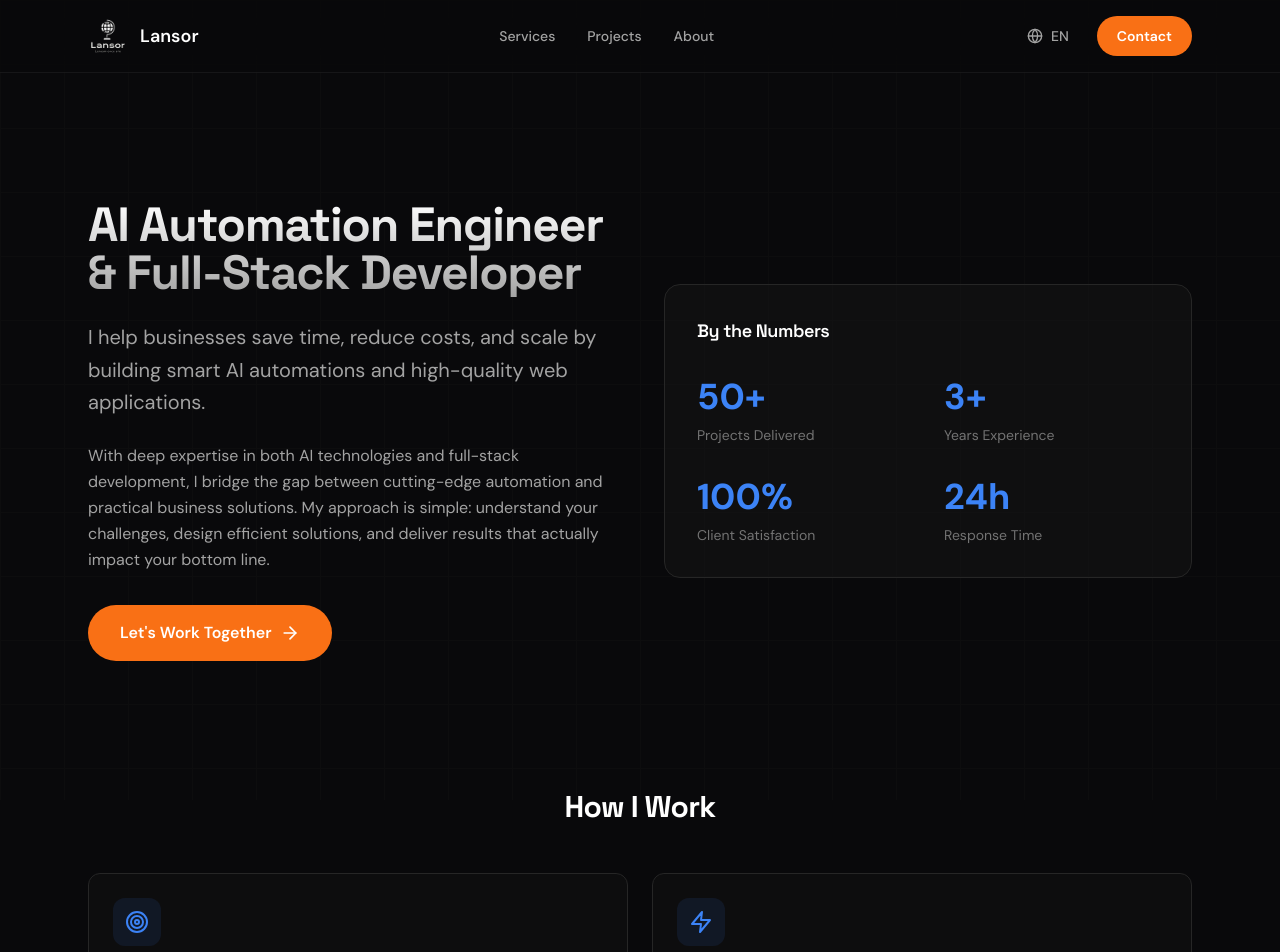
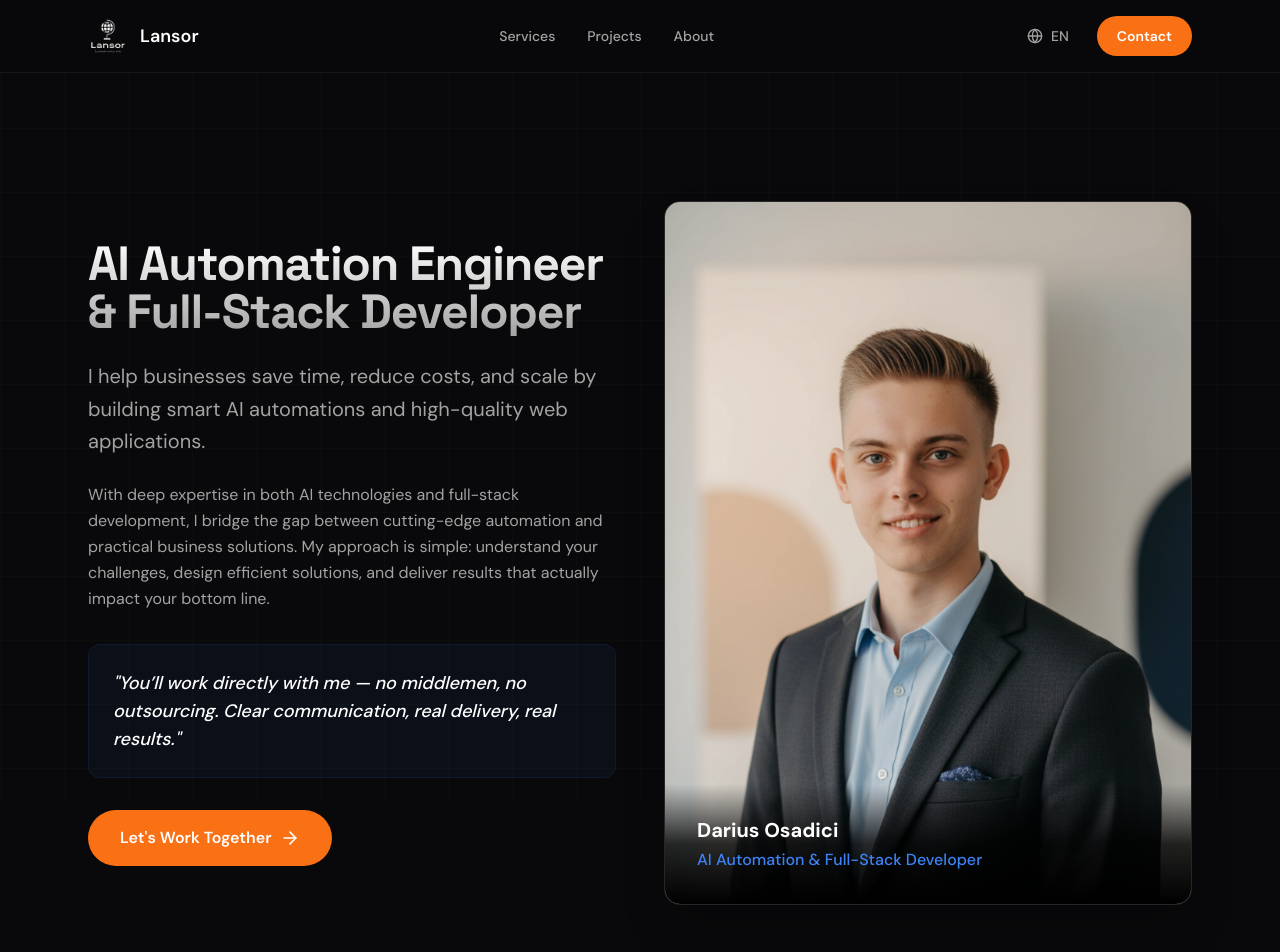
Before and after one commit to Dariusan3/LansorWebAgency, a Next.js app: page /en/about in a window 1280 px wide. Shown: the top 952 px of the page. Built offline with nearby package versions, Linux system fonts and the light colour scheme.

Commit message:
Added a photo of myself

```diff
--- a/app/[locale]/about/page.tsx
+++ b/app/[locale]/about/page.tsx
@@ -2,6 +2,7 @@
 
 import { Code, Bot, Zap, Target, ArrowRight } from "lucide-react";
 import Link from "next/link";
+import Image from "next/image";
 import Navbar from "@/components/navbar";
 import Footer from "@/components/footer";
 import { useLocale, useTranslations } from "next-intl";
@@ -102,6 +103,12 @@ export default function AboutPage() {
                 <p className="text-neutral-400 mb-8 leading-relaxed">
                   {t("description")}
                 </p>
+
+                <div className="mb-8 p-6 bg-primary/5 rounded-xl border border-primary/10">
+                  <p className="text-lg font-medium text-white italic">
+                    "{t("profile.manifesto")}"
+                  </p>
+                </div>
                 <Link
                   href={`/${locale}/contact`}
                   className="inline-flex items-center gap-2 px-8 py-4 bg-accent hover:bg-accent/90 text-white font-semibold rounded-full transition-all duration-300"
@@ -112,24 +119,43 @@ export default function AboutPage() {
               </div>
 
               {/* Stats Card */}
-              <div className="bg-neutral-900/50 border border-neutral-800 rounded-2xl p-8">
-                <h2 className="text-lg font-semibold text-white mb-8">
-                  {t("byTheNumbers")}
-                </h2>
-                <div className="grid grid-cols-2 gap-8">
+              {/* Profile Image */}
+              <div className="relative aspect-[3/4] w-full max-w-md mx-auto lg:max-w-none rounded-2xl overflow-hidden border border-neutral-800 shadow-2xl bg-neutral-900">
+                <Image
+                  src="/darius-profile.png"
+                  alt="Darius Osadici"
+                  fill
+                  className="object-cover hover:scale-105 transition-transform duration-700"
+                  sizes="(max-width: 1024px) 100vw, 50vw"
+                  priority
+                />
+                <div className="absolute bottom-0 left-0 right-0 p-8 bg-gradient-to-t from-black via-black/80 to-transparent">
+                  <p className="text-xl font-bold text-white mb-1">
+                    Darius Osadici
+                  </p>
+                  <p className="text-primary font-medium">
+                    {t("profile.role")}
+                  </p>
+                </div>
+              </div>
+            </div>
+          </section>
+
+          {/* Stats Section */}
+          <section className="bg-neutral-900/30 border-y border-neutral-800 backdrop-blur-sm">
+            <div className="max-w-6xl mx-auto px-6 py-12">
+              <div className="grid grid-cols-2 md:grid-cols-4 gap-8 text-center">
                 <div>
                   <div className="text-4xl font-bold text-primary mb-2">
                     50+
                   </div>
-                    <div className="text-sm text-neutral-500">
+                  <div className="text-sm text-neutral-400">
                     {t("projectsDelivered")}
                   </div>
                 </div>
                 <div>
-                    <div className="text-4xl font-bold text-primary mb-2">
-                      3+
-                    </div>
-                    <div className="text-sm text-neutral-500">
+                  <div className="text-4xl font-bold text-primary mb-2">3+</div>
+                  <div className="text-sm text-neutral-400">
                     {t("yearsExperience")}
                   </div>
                 </div>
@@ -137,7 +163,7 @@ export default function AboutPage() {
                   <div className="text-4xl font-bold text-primary mb-2">
                     100%
                   </div>
-                    <div className="text-sm text-neutral-500">
+                  <div className="text-sm text-neutral-400">
                     {t("clientSatisfaction")}
                   </div>
                 </div>
@@ -145,9 +171,8 @@ export default function AboutPage() {
                   <div className="text-4xl font-bold text-primary mb-2">
                     24h
                   </div>
-                    <div className="text-sm text-neutral-500">
+                  <div className="text-sm text-neutral-400">
                     {t("responseTime")}
-                    </div>
                   </div>
                 </div>
               </div>
--- a/components/sections/hero-section.tsx
+++ b/components/sections/hero-section.tsx
@@ -1,6 +1,7 @@
 "use client";
 
 import Link from "next/link";
+import Image from "next/image";
 import { useLocale, useTranslations } from "next-intl";
 import { Spotlight } from "@/components/ui/spotlight";
 import { ArrowRight, Sparkles } from "lucide-react";
@@ -20,9 +21,20 @@ const HeroSection = () => {
       {/* Content */}
       <div className="relative z-10 max-w-5xl mx-auto px-6 text-center">
         {/* Badge */}
-        <div className="inline-flex items-center gap-2 px-4 py-2 rounded-full border border-primary/30 bg-primary/10 mb-8">
-          <Sparkles className="w-4 h-4 text-primary" />
-          <span className="text-sm text-neutral-300">{t("badge")}</span>
+        {/* Trust Badge */}
+        <div className="inline-flex items-center gap-2 pr-4 pl-1 py-1 rounded-full border border-primary/30 bg-primary/10 mb-8 overflow-hidden hover:border-primary/50 transition-colors cursor-default">
+          <div className="relative w-8 h-8 rounded-full overflow-hidden border border-primary/20">
+            <Image
+              src="/darius-profile.png"
+              alt="Darius Osadici"
+              fill
+              className="object-cover"
+              sizes="32px"
+            />
+          </div>
+          <span className="text-sm font-medium text-neutral-200">
+            {t("trustBadge")}
+          </span>
         </div>
 
         {/* Main Headline */}
--- a/messages/en.json
+++ b/messages/en.json
@@ -17,6 +17,7 @@
     "contact": "Contact"
   },
   "hero": {
+    "trustBadge": "Built by a real developer — not an agency template",
     "badge": "AI-Powered Solutions for Modern Businesses",
     "title1": "AI Automation & Web Development",
     "title2": "That Scales Your Business",
@@ -201,6 +202,10 @@
     "errorMessage": "Something went wrong. Please try again."
   },
   "about": {
+    "profile": {
+      "role": "AI Automation & Full-Stack Developer",
+      "manifesto": "You’ll work directly with me — no middlemen, no outsourcing. Clear communication, real delivery, real results."
+    },
     "title": "AI Automation Engineer & Full-Stack Developer",
     "intro": "I help businesses save time, reduce costs, and scale by building smart AI automations and high-quality web applications.",
     "description": "With deep expertise in both AI technologies and full-stack development, I bridge the gap between cutting-edge automation and practical business solutions. My approach is simple: understand your challenges, design efficient solutions, and deliver results that actually impact your bottom line.",
--- a/messages/ro.json
+++ b/messages/ro.json
@@ -17,6 +17,7 @@
     "contact": "Contact"
   },
   "hero": {
+    "trustBadge": "Construit de un dezvoltator real — nu un model de agenție",
     "badge": "Soluții AI pentru Afaceri Moderne",
     "title1": "Automatizare AI & Dezvoltare Web",
     "title2": "Care Îți Scalează Afacerea",
@@ -201,6 +202,10 @@
     "errorMessage": "Ceva nu a mers bine. Te rugăm să încerci din nou."
   },
   "about": {
+    "profile": {
+      "role": "Automatizare AI & Dezvoltator Full-Stack",
+      "manifesto": "Vei lucra direct cu mine — fără intermediari, fără outsourcing. Comunicare clară, livrare reală, rezultate reale."
+    },
     "title": "Inginer Automatizare AI & Dezvoltator Full-Stack",
     "intro": "Ajut afacerile să economisească timp, să reducă costurile și să scaleze prin construirea de automatizări AI inteligente și aplicații web de calitate.",
     "description": "Cu expertiză profundă atât în tehnologii AI cât și în dezvoltare full-stack, fac legătura între automatizare de ultimă generație și soluții practice de business. Abordarea mea este simplă: să înțeleg provocările tale, să proiectez soluții eficiente și să livrez rezultate care impactează cu adevărat bottom line-ul.",
```
Also changed, not shown: public/darius-profile.png (added), public/images/darius-profile.png (added). Lines whose indentation alone changed are shown as unchanged.
